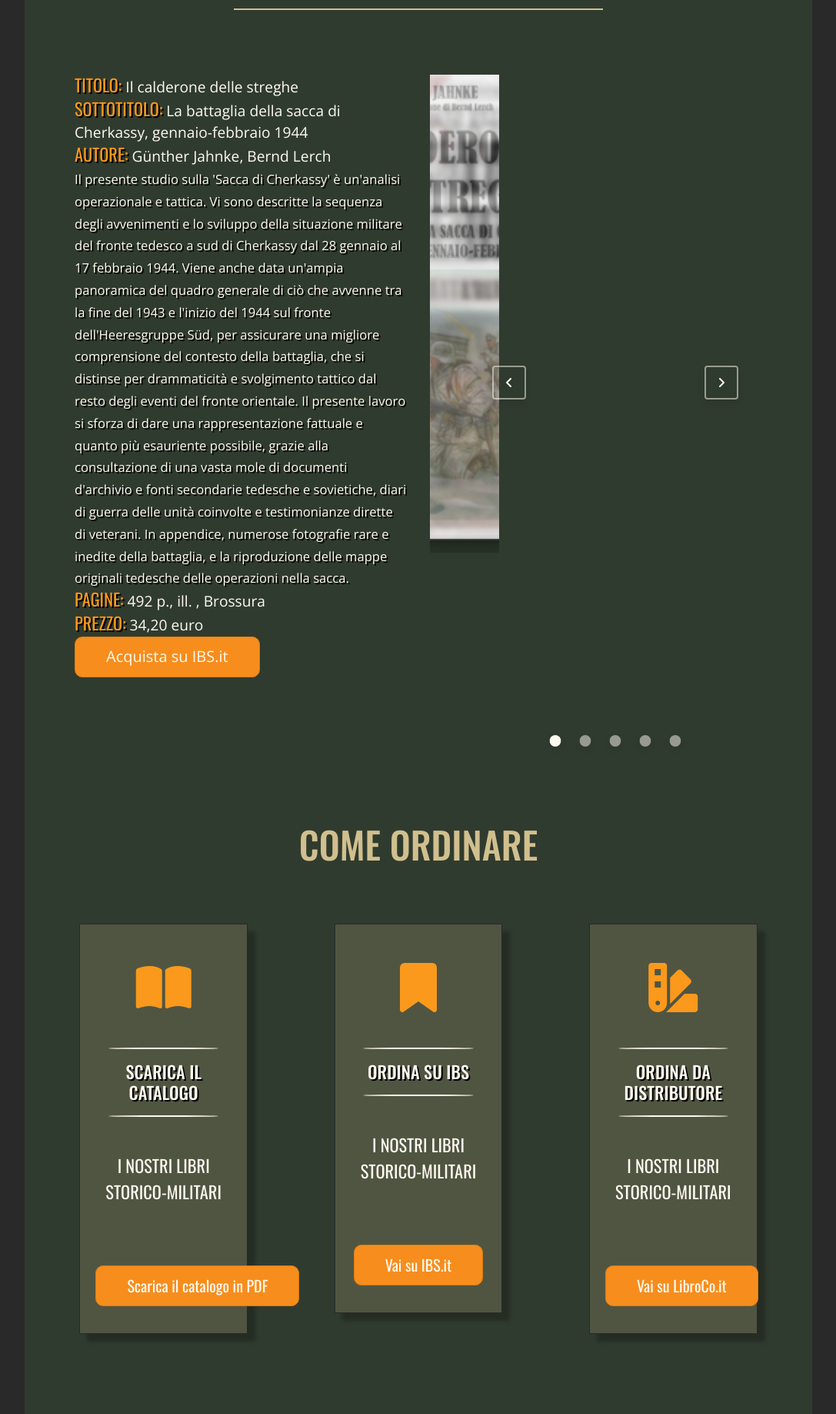
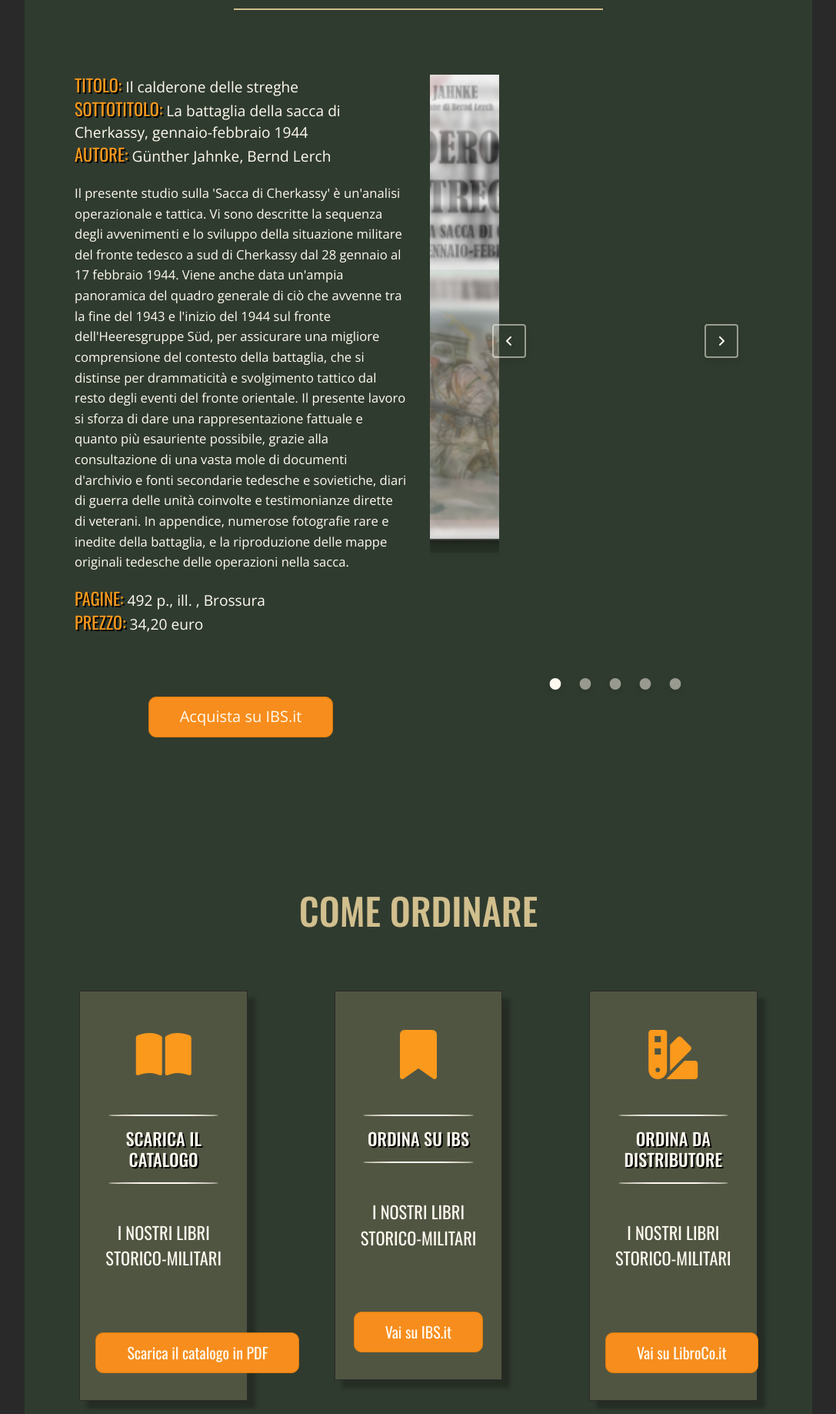
Before and after one commit to romina-trazzi/Italia-Storica, a PHP site: page / in a window 1280 px wide. Shown: the part 784-2621 px from the top of the page at 77% size, without its empty margins (96-1183 px from the left). Run offline with PHP 8.4, Linux system fonts and the light colour scheme; style sheets or scripts are compiled from the project's sources; some libraries are stand-ins or nearby versions.

Commit message:
Commit grafica testo animato pt 1

```diff
--- a/index.html
+++ b/index.html
@@ -106,18 +106,19 @@
 
                     <!-- Transition dei dettagli dei libri -->
                     <transition-group name="fade" mode="out-in" appear>
-                      <p v-bind:key="libri[counter]">
+                      <div v-bind:key="libri[counter]">
 
                         <span>Titolo:</span> {{ libri[counter].titolo }} <br>
                         <span>Sottotitolo:</span> {{ libri[counter].sottotitolo }} <br>
                         <span>Autore:</span> {{ libri[counter].autore }} <br>
-                        <span id ="about"> {{ libri[counter].descrizione }} </span> <br>
+                        <p id ="about"> {{ libri[counter].descrizione }} </p>
                         <span>Pagine:</span> {{ libri[counter].pagine }} <br>
                         <span>Prezzo:</span> {{ libri[counter].prezzo }} <br>
+                        <p id ="buy" class="d_flex_center">
+                          <a v-bind:href="libri[counter].link_IBS" class="btn button orange btn-lg"> Acquista su IBS.it</a>
+                        </p>
 
-                        <a v-bind:href="libri[counter].link_IBS" class="btn button orange btn-lg"> Acquista su IBS.it</a>
-
-                      </p>
+                      </div>
                     </transition>
                     <!-- / Transition dei dettagli dei libri -->
                   </div>
--- a/public/css/style.css
+++ b/public/css/style.css
@@ -269,7 +269,7 @@ a:hover {
 .glide__arrow {
   position: absolute;
   display: block;
-  top: 45%;
+  top: 35%;
   z-index: 2;
   color: floralwhite;
   text-transform: uppercase;
@@ -303,7 +303,7 @@ a:hover {
 .glide__bullets {
   position: absolute;
   z-index: 2;
-  bottom: -2rem;
+  bottom: 8rem;
   left: 50%;
   display: inline-flex;
   cursor: pointer;
@@ -516,20 +516,16 @@ body main .core .book-main {
   width: 100%;
   min-height: 660px;
 }
-body main .core .book-main .book_description > h4 {
-  margin-top: 40px;
-  margin-bottom: 20px;
-}
 body main .core .book-main .book_details {
   padding-left: 50px;
   padding-bottom: 50px;
 }
-body main .core .book-main .book_details p {
+body main .core .book-main .book_details div {
   font-family: "Open Sans", sans-serif;
   font-size: 1.2rem;
   margin-bottom: 0.5rem;
 }
-body main .core .book-main .book_details p > span {
+body main .core .book-main .book_details div > span {
   font-family: "Oswald", sans-serif;
   color: #fa991c;
   font-weight: 400;
@@ -538,7 +534,7 @@ body main .core .book-main .book_details p > span {
   text-transform: uppercase;
   text-shadow: 2px 2px black;
 }
-body main .core .book-main .book_details p #about {
+body main .core .book-main .book_details div #about {
   font-family: "Open Sans", sans-serif;
   color: floralwhite;
   font-size: 1.04rem;
@@ -546,6 +542,11 @@ body main .core .book-main .book_details p #about {
   line-height: 1.6;
   text-transform: none;
   margin: 20px 0 20px 0;
+}
+body main .core .book-main .book_details div #buy {
+  font-family: "Open Sans", sans-serif;
+  color: floralwhite;
+  margin-top: 5rem;
 }
 body main .core .book-main .fade-enter, body main .core .book-main .fade-leave-to {
   opacity: 0;
--- a/src/Partials/CaroselloGlide/glide.theme.scss
+++ b/src/Partials/CaroselloGlide/glide.theme.scss
@@ -9,7 +9,7 @@
   &#{$se}arrow {
     position: absolute;
     display: block;
-    top: 45%;
+    top: 35%;
     z-index: 2;
     color: floralwhite;
     text-transform: uppercase;
@@ -49,7 +49,7 @@
   &#{$se}bullets {
     position: absolute;
     z-index: 2;
-    bottom: -2rem;
+    bottom: 8rem;
     left: 50%;
     display: inline-flex;
     cursor: pointer;
--- a/src/Partials/_common.scss
+++ b/src/Partials/_common.scss
@@ -91,23 +91,19 @@ $color-map: (
 
 // Descrizioni
 @mixin descrizioni {
-    .book_description > h4 {
-        margin-top: 40px;
-        margin-bottom: 20px;
-    }
 
     .book_details {
         padding-left: 50px;
         padding-bottom: 50px;
     }
 
-    .book_details  p {
+    .book_details  div {
         font-family: "Open Sans", sans-serif;
         font-size: 1.2rem;
         margin-bottom: 0.5rem;
     }
 
-    .book_details  p > span {
+    .book_details  div > span {
         font-family: "Oswald", sans-serif;
         color: map-get($color-map, links_color);
         font-weight: 400;
@@ -117,7 +113,7 @@ $color-map: (
         text-shadow: 2px 2px black;
     }
 
-    .book_details  p #about {
+    .book_details  div #about {
         font-family: "Open Sans", sans-serif;
         color: map-get($color-map, text_color);
         font-size: 1.04rem;
@@ -125,6 +121,17 @@ $color-map: (
         line-height: 1.6;
         text-transform: none;
         margin: 20px 0 20px 0;
+    }
+
+    .book_details  div #buy {
+        font-family: "Open Sans", sans-serif;
+        color: map-get($color-map, text_color);
+        // font-size: 1.04rem;
+        // text-align: left;
+        // line-height: 1.6;
+        // text-transform: none;
+        margin-top: 5rem;
+
     }
 }
 
```
